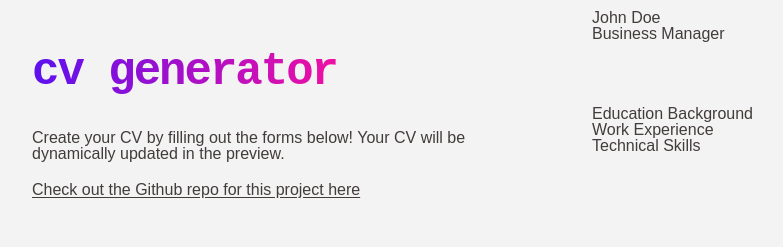
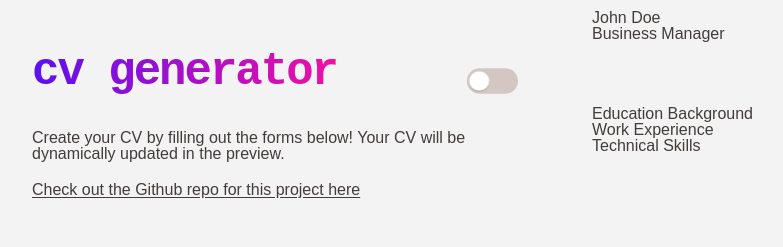
Before and after one commit to renchester/cv-generator, a React app: page / in a window 1280 px wide. Shown: the top 247 px of the page, without its empty margins (58-841 px from the left). Built offline with nearby package versions, Linux system fonts and the light colour scheme; the HTML template or start-up script is replaced by a standard one.

Commit message:
Add dark mode handlers and styles

```diff
--- a/src/components/editors/Editor.jsx
+++ b/src/components/editors/Editor.jsx
@@ -1,3 +1,5 @@
+import { useEffect, useState } from 'react';
+
 import BasicInfo from './BasicInfo';
 import ContactInfo from './ContactInfo';
 import EducationInfo from './EducationInfo';
@@ -15,6 +17,24 @@ function Editor(props) {
     deleteCategoryInfo,
   } = props;
 
+  const [isDarkMode, setDarkMode] = useState(
+    JSON.parse(localStorage.getItem('isDarkMode')) || false,
+  );
+
+  useEffect(() => {
+    localStorage.setItem('isDarkMode', JSON.stringify(isDarkMode));
+
+    if (isDarkMode) {
+      document.body.classList.add('dark-mode');
+    } else {
+      document.body.classList.remove('dark-mode');
+    }
+  }, [isDarkMode]);
+
+  const handleTheme = () => {
+    setDarkMode((prevMode) => !prevMode);
+  };
+
   return (
     <div className="editor">
       <header className="header">
@@ -30,6 +50,24 @@ function Editor(props) {
         >
           Check out the Github repo for this project here
         </a>
+
+        <div className="switch">
+          <input
+            className="switch__input"
+            type="checkbox"
+            id="themeSwitch"
+            onChange={handleTheme}
+            checked={isDarkMode}
+          />
+          <label
+            aria-hidden="true"
+            className="switch__label"
+            htmlFor="themeSwitch"
+          >
+            On
+          </label>
+          <div aria-hidden="true" className="switch__marker" />
+        </div>
       </header>
 
       <BasicInfo
--- a/src/components/preview/Preview.jsx
+++ b/src/components/preview/Preview.jsx
@@ -7,10 +7,6 @@ import OtherInfoView from './OtherInfoView';
 
 function Preview(props) {
   const { formData } = props;
-
-  const educationInfoMarkup = formData.educationInfo.map((infoData) => (
-    <EducationInfoView key={infoData.id} data={infoData} />
-  ));
 
   return (
     <div className="preview__container">
--- a/src/sass/_banners.scss
+++ b/src/sass/_banners.scss
@@ -24,7 +24,7 @@
     &:focus-within,
     &:hover {
       background-color: var(--color-form-banner);
-      color: var(--color-text-light);
+      color: var(--color-text-opposite);
     }
   }
 
--- a/src/sass/_base.scss
+++ b/src/sass/_base.scss
@@ -68,7 +68,7 @@ table {
 body {
   /* COLOR VARIABLES */
 
-  --color-primary: #f1141b;
+  --color-primary: #9443e0;
   --color-accent-1: #f17b14;
   --color-accent-2: #f11489;
 
@@ -80,8 +80,10 @@ body {
   --color-dark-2: #090909;
 
   --color-text: #423c3a;
+  --color-text-opacity50: #423c3aa8;
   --color-text-opacity30: #423c3a52;
   --color-text-light: #f2f5ff;
+  --color-text-opposite: #f2f5ff;
 
   --color-grey-light-1: #e9e9e9; // Light background
   --color-grey-light-2: #f2efee; // Light lines
@@ -125,6 +127,24 @@ body {
   --text-xxxl: calc(var(--text-xxl) * var(--text-scale-ratio));
 }
 
+body.dark-mode {
+  --color-background: #353535;
+  --color-text: #f2f5ff;
+  --color-text-opposite: #423c3a;
+  --color-text-opacity50: #f2f5ff86;
+  --color-text-opacity30: #f2f5ff57;
+
+  --color-input-outline: #be6eff;
+
+  --color-form-banner: #1ebee6;
+  --color-item-banner: #9800d4a2;
+
+  --color-button-item: #13a506;
+  --color-button-item-hover: #13a706;
+
+  --color-button: #1ebee6;
+}
+
 #root {
   display: grid;
   min-height: 100vh;
--- /dev/null
+++ b/src/sass/_components.scss
@@ -0,0 +1,130 @@
+.btn {
+  &__submit-item {
+    position: absolute;
+    top: 28%;
+    left: calc(100% + 10px);
+    width: 25px;
+    height: 25px;
+    padding-top: 1px;
+    padding-left: 1px;
+    border-radius: 50px;
+    background-color: var(--color-button-item);
+    box-shadow: rgba(0, 0, 0, 0.16) 0px 3px 6px, rgba(0, 0, 0, 0.23) 0px 3px 6px;
+
+    color: var(--color-text-light);
+    font-size: 22px;
+
+    &:focus,
+    &:hover {
+      outline: none;
+      transform: scale(1.2);
+      background-color: var(--color-button-item-hover);
+    }
+  }
+
+  &__submit {
+    padding: 10px 20px;
+    border: 2.5px solid var(--color-button);
+    border-radius: 7px;
+    background-color: transparent;
+    color: var(--color-button);
+    transition: transform 100ms ease-in-out;
+
+    &:focus,
+    &:hover {
+      outline: none;
+      background-color: var(--color-button);
+      color: var(--color-text-opposite);
+      transform: scale(1.01);
+      transform-origin: left;
+    }
+  }
+}
+
+.switch {
+  --switch-width: 64px;
+  --switch-height: calc(var(--switch-width) / 2);
+  --switch-padding: 3px;
+
+  --switch-animation-duration: 0.2s;
+
+  display: flex;
+  align-items: center;
+  position: absolute;
+  top: 10%;
+  right: 10px;
+  width: var(--switch-width, 64px);
+  height: var(--switch-height, 32px);
+  border-radius: 50em;
+  padding: var(--switch-padding, 0);
+
+  transform: scale(0.8);
+
+  &__input,
+  &__Label {
+    position: absolute;
+    left: 0;
+    top: 0;
+  }
+
+  &__input {
+    margin: 0;
+    padding: 0;
+    opacity: 0;
+    height: 0;
+    width: 0;
+    pointer-events: none;
+  }
+
+  &__input:checked + &__label {
+    background-color: hsl(228, 74%, 61%);
+    background-color: var(--color-primary);
+  }
+
+  &__input:checked + &__label + &__marker {
+    left: calc(100% - 23px);
+  }
+
+  &__input:focus + &__label,
+  &__input:active + &__label {
+    --color-shadow: hsla(228, 74%, 61%, 0.2);
+    box-shadow: 0 0 0 3px var(--color-shadow, hsla(228, 74%, 61%, 0.2));
+  }
+
+  &__input:focus + &__label,
+  &__input:active + &__label {
+    box-shadow: 0 0 0 3px var(--color-shadow, hsla(228, 74%, 61%, 0.2));
+  }
+
+  &__label {
+    position: absolute;
+    width: 100%;
+    height: 100%;
+    color: transparent;
+    -webkit-user-select: none;
+    -moz-user-select: none;
+    -ms-user-select: none;
+    user-select: none;
+    background-color: hsl(240, 1%, 83%);
+    background-color: var(--color-grey-light-3);
+    border-radius: inherit;
+    z-index: 1;
+    transition: background 0.2s;
+    transition: background var(--switch-animation-duration);
+  }
+
+  &__marker {
+    position: relative;
+    background-color: white;
+    width: calc(var(--switch-height) - var(--switch-padding) * 2.5);
+    height: calc(var(--switch-height) - var(--switch-padding) * 2.5);
+    border-radius: 50%;
+    z-index: 10;
+    pointer-events: none;
+    box-shadow: 0 1px 1px rgba(0, 0, 0, 0.25);
+    left: var(--switch-padding);
+    transition: left 0.2s;
+    transition: left var(--switch-animation-duration);
+    will-change: left;
+  }
+}
--- a/src/sass/_editor.scss
+++ b/src/sass/_editor.scss
@@ -22,6 +22,7 @@
 }
 
 .header {
+  position: relative;
   display: flex;
   flex-direction: column;
   gap: 20px;
@@ -117,6 +118,10 @@
     &:focus {
       outline: none;
     }
+
+    &::placeholder {
+      color: var(--color-text-opacity50);
+    }
   }
 
   &-input__items-wrapper {
@@ -133,45 +138,3 @@
     border: 2px solid var(--color-input-outline);
   }
 }
-
-.btn {
-  &__submit-item {
-    position: absolute;
-    top: 28%;
-    left: calc(100% + 10px);
-    width: 25px;
-    height: 25px;
-    padding-top: 1px;
-    padding-left: 1px;
-    border-radius: 50px;
-    background-color: var(--color-button-item);
-    box-shadow: rgba(0, 0, 0, 0.16) 0px 3px 6px, rgba(0, 0, 0, 0.23) 0px 3px 6px;
-
-    color: var(--color-text-light);
-    font-size: 22px;
-
-    &:focus,
-    &:hover {
-      outline: none;
-      transform: scale(1.2);
-      background-color: var(--color-button-item-hover);
-    }
-  }
-
-  &__submit {
-    padding: 10px 20px;
-    border: 2.5px solid var(--color-button);
-    border-radius: 7px;
-    transition: transform 100ms ease-in-out;
-    color: var(--color-button);
-
-    &:focus,
-    &:hover {
-      outline: none;
-      background-color: var(--color-button);
-      color: var(--color-text-light);
-      transform: scale(1.01);
-      transform-origin: left;
-    }
-  }
-}
--- a/src/sass/main.scss
+++ b/src/sass/main.scss
@@ -2,3 +2,4 @@
 @use 'editor';
 @use 'preview';
 @use 'banners';
+@use 'components';
```
